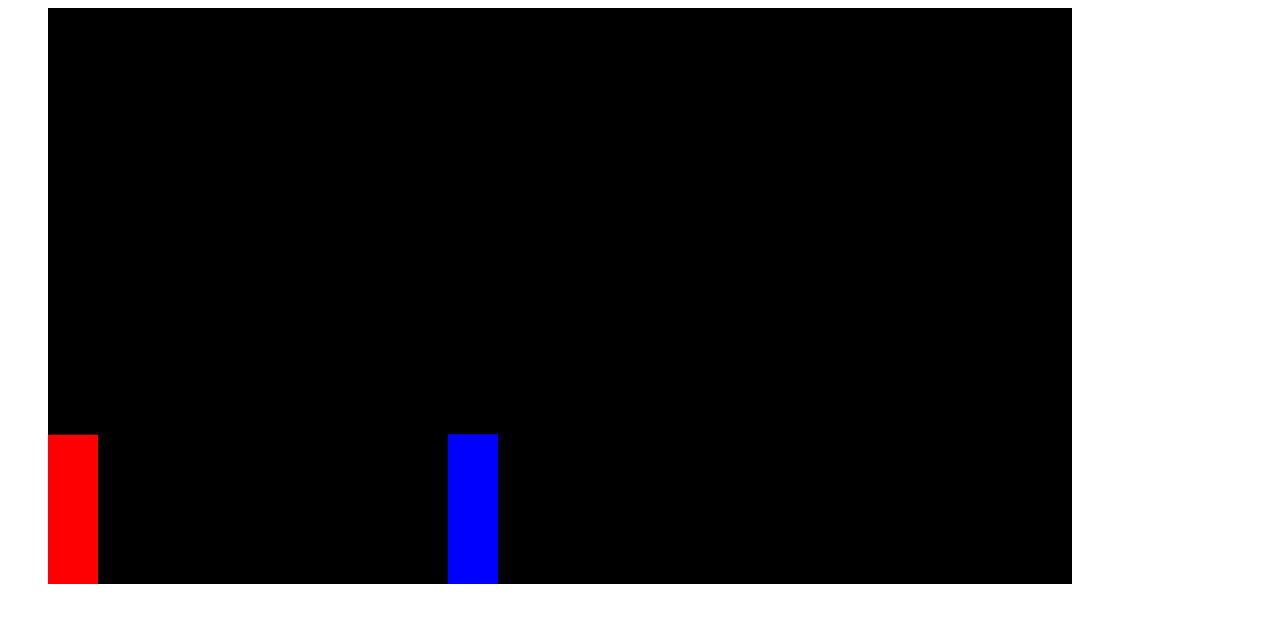
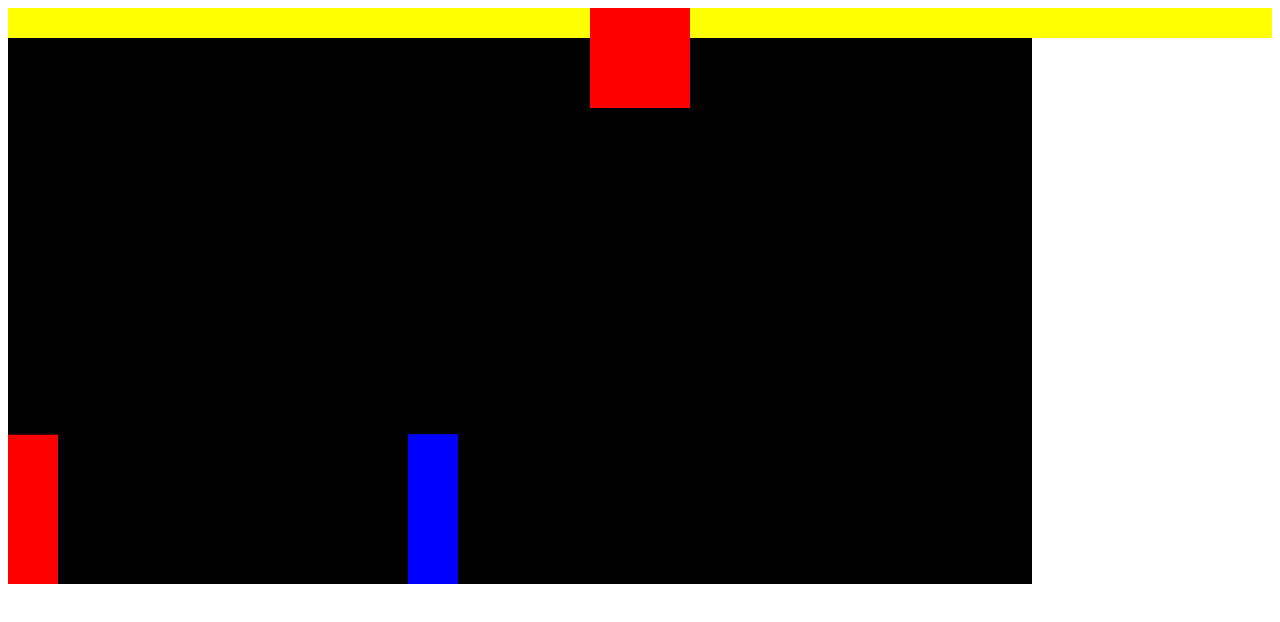
Before and after one commit to itsrdb/fighting-game-js, a plain HTML site: page index.html in a window 1280 px wide. Drawn offline with Linux system fonts and the light colour scheme.

Commit message:
health bar initialized

```diff
--- a/index.html
+++ b/index.html
@@ -1,12 +1,16 @@
 <body>
-    <dir>
-        <!-- player health -->
-        <div></div>
-        <!-- timer -->
-        <div></div>
-        <!-- enemy health -->
-        <div></div>
+    <!-- container bar div -->
+    <div style="position: relative;">
+        <!-- smaller container -->
+        <dir style="position: absolute; display: flex; margin: 0; padding: 0; width: 100%;">
+            <!-- player health -->
+            <div style="background-color: yellow; height: 30px; width: 100%;"></div>
+            <!-- timer -->
+            <div style="background-color: red; height: 100px; width: 100px; flex-shrink: 0;"></div>
+            <!-- enemy health -->
+            <div style="background-color: yellow; height: 30px; width: 100%;"></div>
+        </dir>
         <canvas></canvas>
-    </dir>
+    </div>
     <script src="index.js"></script>
 </body>
```
